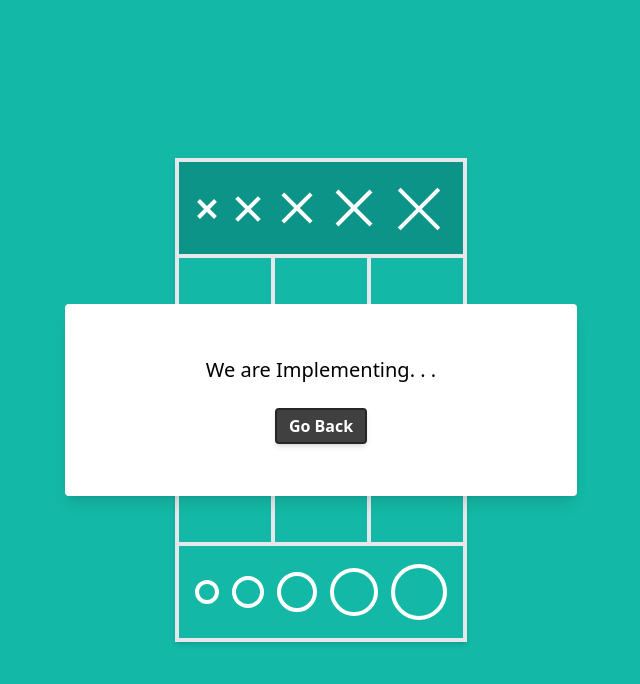
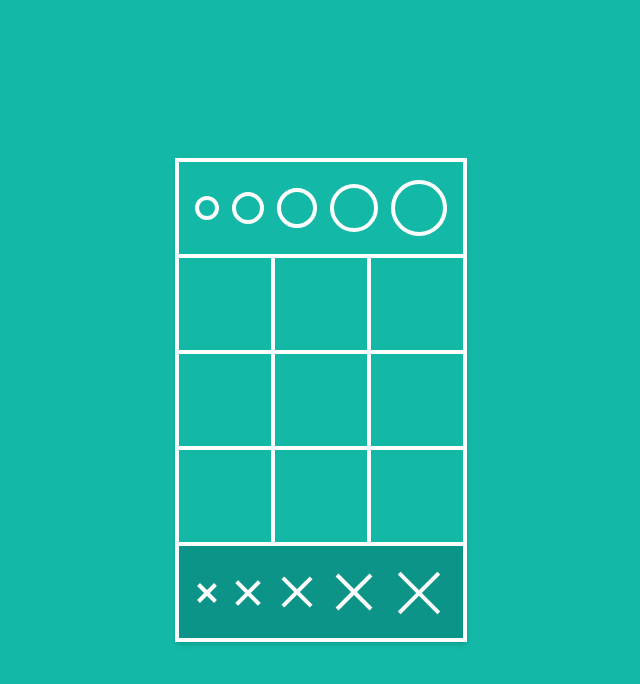
Before and after one commit to itzmeowww/beyond-tic-tac-toe, a Next.js app: page /ai in a window 1280 px wide. Shown: the top 684 px of the page, without its empty margins (319-959 px from the left). Built offline with nearby package versions, Linux system fonts and the light colour scheme.

Commit message:
add simple random bot

```diff
--- a/pages/ai.tsx
+++ b/pages/ai.tsx
@@ -1,15 +1,19 @@
 import Head from "next/head";
-import { useState } from "react";
+import Script from "next/script";
+import { useEffect, useRef, useState } from "react";
 import { useSpring, animated } from 'react-spring'
 import Icon from "../components/Icon";
 
+const Play = () => {
 
-const Play = () => {
+
+
+
     const fadeIn = useSpring({ to: { opacity: 1 }, from: { opacity: 0 }, delay: 0 })
     const moveIn = useSpring({ to: { opacity: 1, y: 0 }, from: { opacity: 0, y: -100 } })
 
 
-
+    const [completedLines, setCompletedLines] = useState([false, false, false, false, false, false, false, false])
     const [table, setTable] = useState([["", "", ""], ["", "", ""], ["", "", ""]])
     const [player, setPlayer] = useState("x")
     const [winner, setWinner] = useState("")
@@ -24,11 +28,13 @@ const Play = () => {
     const [sizeIdx, setSizeIdx] = useState(-1)
 
     const placeTable = (row: number, col: number) => {
+        const isEmpty = table[row][col] == ''
         const currentPlayer = table[row][col].split('_')[0];
         const currentSizeIdx = +table[row][col].split('_')[1];
 
         if (sizeIdx == -1) return;
-        if (currentPlayer == player || sizes[sizeIdx] <= sizes[currentSizeIdx]) return;
+        if (!isEmpty && (currentPlayer == player || sizes[sizeIdx] <= sizes[currentSizeIdx])) return;
+
         let newTable = [...table]
         newTable[row][col] = `${player}_${sizeIdx}`
         setTable(newTable)
@@ -47,9 +53,60 @@ const Play = () => {
 
         togglePlayer()
         validate()
-        checkPossible(newUsedX, newUsedO)
         setSizeIdx(-1)
     }
+
+    useEffect(() => {
+        if (winner == '') checkPossible()
+    }, [usedO, usedX])
+    useEffect(() => {
+
+        if (player == 'o' && winner == '') {
+
+            let availableIdx: number[] = []
+            usedO.forEach((value, _idx) => {
+                if (value == false) {
+                    availableIdx.push(_idx)
+                }
+            })
+
+            let botSelectedIdx = availableIdx[Math.floor(Math.random() * availableIdx.length)]
+
+            let availablePos: { i: number; j: number }[] = []
+            table.forEach((row, _r) => {
+                row.forEach((col, _c) => {
+                    if (+col.split('_')[1] < sizes[botSelectedIdx]) {
+                        availablePos.push({ i: _r, j: _c })
+                    }
+                    else if (col == '') {
+                        availablePos.push({ i: _r, j: _c })
+                    }
+                })
+            })
+            setSizeIdx(botSelectedIdx)
+            console.log(botSelectedIdx)
+            let botSelectedPos = availablePos[Math.floor(Math.random() * availablePos.length)]
+            console.log(botSelectedIdx, botSelectedPos)
+            setTimeout(() => {
+                let row = botSelectedPos.i
+                let col = botSelectedPos.j
+                let newTable = [...table]
+                newTable[row][col] = `${player}_${botSelectedIdx}`
+                setTable(newTable)
+
+                console.log(table)
+                let newUsedX = [...usedX]
+                let newUsedO = [...usedO]
+                newUsedO[botSelectedIdx] = true
+                setUsedO(newUsedO)
+
+                togglePlayer()
+                validate()
+                setSizeIdx(-1)
+            }, 500)
+
+        }
+    }, [player])
 
 
     const validate = () => {
@@ -74,6 +131,11 @@ const Play = () => {
                     if (couO >= goal) {
                         setWinner('o')
                     }
+                    if (couO >= goal || couX >= goal) {
+                        let newLines = [...completedLines]
+                        newLines[j] = true
+                        setCompletedLines(newLines)
+                    }
                 }
                 if (j + goal - 1 < tableWidth) {
                     let couX = 0;
@@ -91,6 +153,11 @@ const Play = () => {
                     }
                     if (couO >= goal) {
                         setWinner('o')
+                    }
+                    if (couO >= goal || couX >= goal) {
+                        let newLines = [...completedLines]
+                        newLines[3 + i] = true
+                        setCompletedLines(newLines)
                     }
                 }
 
@@ -118,6 +185,11 @@ const Play = () => {
                     if (couO >= goal) {
                         setWinner('o')
                     }
+                    if (couO >= goal || couX >= goal) {
+                        let newLines = [...completedLines]
+                        newLines[6] = true
+                        setCompletedLines(newLines)
+                    }
                 }
 
                 if (i + goal - 1 < tableHeight && j - (goal - 1) >= 0) {
@@ -138,6 +210,11 @@ const Play = () => {
                     if (couO >= goal) {
                         setWinner('o')
                     }
+                    if (couO >= goal || couX >= goal) {
+                        let newLines = [...completedLines]
+                        newLines[7] = true
+                        setCompletedLines(newLines)
+                    }
                 }
 
             }
@@ -145,18 +222,17 @@ const Play = () => {
 
     }
 
-
-    const checkPossible = (newUsedX: boolean[], newUsedO: boolean[]) => {
+    const checkPossible = () => {
         let maxSize = -1;
         let have = false
         sizes.forEach((size, _idx) => {
-            if (!newUsedO[_idx] || !newUsedX[_idx]) {
+            if (!usedO[_idx] || !usedX[_idx]) {
                 have = true
             }
-            if (player == 'o' && !newUsedO[_idx]) {
+            if (player == 'o' && !usedO[_idx]) {
                 maxSize = Math.max(maxSize, size)
             }
-            if (player == 'x' && !newUsedX[_idx]) {
+            if (player == 'x' && !usedX[_idx]) {
                 maxSize = Math.max(maxSize, size)
             }
         })
@@ -187,11 +263,20 @@ const Play = () => {
     }
 
     const reset = () => {
-        setWinner('')
+        setWinner("")
         setTable([["", "", ""], ["", "", ""], ["", "", ""]])
         setUsedO([false, false, false, false, false])
         setUsedX([false, false, false, false, false])
+        setCompletedLines([false, false, false, false, false, false, false, false])
+        togglePlayer()
+        setPlayer("x")
     }
+
+
+
+
+
+
     return (
         <div className="relative flex h-screen flex-col items-center justify-center bg-teal-500 overflow-hidden">
             <Head>
@@ -213,17 +298,11 @@ const Play = () => {
                 <meta property="twitter:title" content="Play with AI - Beyond Tic Tac Toe" />
                 <meta property="twitter:description" content="An upgraded tic-tac-toe, more challenging and more fun!" />
                 <meta property="twitter:image" content="https://beyond-tic-tac-toe.vercel.app/preview.jpeg" />
+
             </Head>
-            <animated.div style={fadeIn} className="flex flex-col justify-center items-center z-10 absolute w-full h-full ">
-                <div className="w-4/5 max-w-lg h-48 bg-white gap-6 flex flex-col justify-center items-center rounded shadow-lg" >
-                    <h1 className="text-xl">We are Implementing. . .</h1>
-                    <a href="/" onClick={reset} className='border-2 border-neutral-800 px-3 py-1 rounded bg-neutral-700 hover:bg-neutral-800 text-white shadow-md font-semibold transition-colors'>
-                        Go Back
-                    </a>
-                </div>
-            </animated.div>
+            <Script strategy="beforeInteractive" src="https://cdn.jsdelivr.net/pyodide/v0.20.0/full/pyodide.js"></Script>
             <animated.div style={gameEnd} className="flex flex-col justify-end mb-12 items-center z-10 absolute w-full h-full ">
-                <div className="w-4/5 max-w-lg h-48 bg-white gap-6 flex flex-col justify-center items-center rounded shadow-lg" >
+                <div className="w-4/5 max-w-md h-48 bg-white gap-6 flex flex-col justify-center items-center rounded shadow-lg" >
                     {winner == 'Draw' &&
                         <h1 className="text-xl font-semibold">
                             Draw
@@ -248,42 +327,52 @@ const Play = () => {
                 </div>
             </animated.div>
 
+            <animated.div style={fadeIn} className="">
+                {/* <a href="/" onClick={reset} className='border-2 border-neutral-800 px-3 py-1 rounded bg-neutral-700 hover:bg-neutral-800 text-white shadow-md font-semibold transition-colors text-xs'>
+                    Go Back
+                </a> */}
+                <div className="shadow-md" >
+                    <div className={`w-full border-white h-24 border-4 border-b-0 flex items-center justify-between px-4 ${player == 'o' ? 'bg-teal-600' : 'bg-transparent'}`}>
 
-            <animated.div style={fadeIn}>
-
-                <div className="shadow-md" >
-                    <div className={`w-full h-24 border-4 border-b-0 flex justify-between items-center px-4 ${player == 'x' ? 'bg-teal-600' : 'bg-transparent'}`}>
                         {sizes.map((size, _idx) =>
-                            <div className={`hover:cursor-pointer flex flex-col items-center justify-end ${usedX[_idx] && 'invisible'}`} onClick={() => { if (player == 'x') setSizeIdx(_idx) }}>
-                                <Icon name="x" select={sizeIdx == _idx && player == 'x'} size={size} />
+                            <div className={`flex flex-col items-center justify-end ${usedO[_idx] && 'invisible'}`} >
+                                <Icon name="o" select={sizeIdx == _idx && player == 'o'} size={size} />
                             </div>
                         )}
 
-
                     </div>
-                    <table className="border-2 table-auto border-collapse">
+                    <table className="relative border-2 border-white table-auto border-collapse">
                         <tbody>
                             {table.map((row, rowIdx) => {
                                 return <tr className="grid grid-cols-3">
                                     {row.map((col, colIdx) => {
                                         return <td onClick={() => {
                                             placeTable(rowIdx, colIdx);
-                                        }} className="text-xl h-24 w-24 border-2 flex items-center justify-center">
+                                        }} className="text-xl h-24 w-24 border-white border-2 flex items-center justify-center">
                                             <Icon name={col.split('_')[0]} size={sizes[+col.split('_')[1]]} select={false} />
                                         </td>
                                     })}
                                 </tr>
                             })}
                         </tbody>
+
+                        {completedLines[0] && <div className="h-72 left-12 w-1 bg-yellow-300 absolute top-0"></div>}
+                        {completedLines[1] && <div className="h-72 left-36 w-1 bg-yellow-300 absolute top-0"></div>}
+                        {completedLines[2] && <div className="h-72 right-12 w-1 bg-yellow-300 absolute top-0"></div>}
+
+                        {completedLines[3] && <div className="h-1 left-0 w-72 bg-yellow-300 absolute top-12"></div>}
+                        {completedLines[4] && <div className="h-1 left-0 w-72 bg-yellow-300 absolute top-36"></div>}
+                        {completedLines[5] && <div className="h-1 left-0 w-72 bg-yellow-300 absolute bottom-12"></div>}
+                        {completedLines[6] && <div className="rotate-45 w-96 -left-12 h-1 bg-yellow-300 absolute top-36"></div>}
+                        {completedLines[7] && <div className="-rotate-45 w-96 -left-12 h-1 bg-yellow-300 absolute top-36"></div>}
                     </table>
-                    <div className={`w-full h-24 border-4 border-t-0 flex items-center justify-between px-4 ${player == 'o' ? 'bg-teal-600' : 'bg-transparent'}`}>
 
+                    <div className={`w-full h-24 border-white border-4 border-t-0 flex justify-between items-center px-4 ${player == 'x' ? 'bg-teal-600' : 'bg-transparent'}`}>
                         {sizes.map((size, _idx) =>
-                            <div onClick={() => { if (player == 'o') setSizeIdx(_idx) }} className={`hover:cursor-pointer flex flex-col items-center justify-end ${usedO[_idx] && 'invisible'}`} >
-                                <Icon name="o" select={sizeIdx == _idx && player == 'o'} size={size} />
+                            <div className={`hover:cursor-pointer flex flex-col items-center justify-end ${usedX[_idx] && 'invisible'}`} onClick={() => { if (player == 'x') setSizeIdx(_idx) }}>
+                                <Icon name="x" select={sizeIdx == _idx && player == 'x'} size={size} />
                             </div>
                         )}
-
                     </div>
                 </div>
             </animated.div >
--- a/pages/index.tsx
+++ b/pages/index.tsx
@@ -68,6 +68,7 @@ const Home: NextPage = () => {
         <meta property="twitter:title" content="Beyond Tic Tac Toe" />
         <meta property="twitter:description" content="An upgraded tic-tac-toe, more challenging and more fun!" />
         <meta property="twitter:image" content="https://beyond-tic-tac-toe.vercel.app/preview.jpeg" />
+
       </Head>
 
       <main className="flex w-full flex-1 flex-col items-center justify-center text-center">
--- a/pages/play.tsx
+++ b/pages/play.tsx
@@ -1,5 +1,5 @@
 import Head from "next/head";
-import { useState } from "react";
+import { useEffect, useState } from "react";
 import { useSpring, animated } from 'react-spring'
 import Icon from "../components/Icon";
 
@@ -47,7 +47,6 @@ const Play = () => {
 
         togglePlayer()
         validate()
-        if (winner != '') checkPossible(newUsedX, newUsedO)
         setSizeIdx(-1)
     }
 
@@ -163,20 +162,22 @@ const Play = () => {
             }
         }
 
+
     }
 
 
-    const checkPossible = (newUsedX: boolean[], newUsedO: boolean[]) => {
+    const checkPossible = () => {
+
         let maxSize = -1;
         let have = false
         sizes.forEach((size, _idx) => {
-            if (!newUsedO[_idx] || !newUsedX[_idx]) {
+            if (!usedO[_idx] || !usedX[_idx]) {
                 have = true
             }
-            if (player == 'o' && !newUsedO[_idx]) {
+            if (player == 'o' && !usedO[_idx]) {
                 maxSize = Math.max(maxSize, size)
             }
-            if (player == 'x' && !newUsedX[_idx]) {
+            if (player == 'x' && !usedX[_idx]) {
                 maxSize = Math.max(maxSize, size)
             }
         })
@@ -205,6 +206,10 @@ const Play = () => {
             setPlayer('x')
         }
     }
+
+    useEffect(() => {
+        if (winner == '') checkPossible()
+    }, [usedO, usedX])
 
     const reset = () => {
         setWinner('')
@@ -266,13 +271,13 @@ const Play = () => {
                     Go Back
                 </a> */}
                 <div className="shadow-md" >
-                    <div className={`w-full h-24 border-white border-4 border-b-0 flex justify-between items-center px-4 ${player == 'x' ? 'bg-teal-600' : 'bg-transparent'}`}>
+                    <div className={`w-full border-white h-24 border-4 border-b-0 flex items-center justify-between px-4 ${player == 'o' ? 'bg-teal-600' : 'bg-transparent'}`}>
+
                         {sizes.map((size, _idx) =>
-                            <div className={`hover:cursor-pointer flex flex-col items-center justify-end ${usedX[_idx] && 'invisible'}`} onClick={() => { if (player == 'x') setSizeIdx(_idx) }}>
-                                <Icon name="x" select={sizeIdx == _idx && player == 'x'} size={size} />
+                            <div onClick={() => { if (player == 'o') setSizeIdx(_idx) }} className={`hover:cursor-pointer flex flex-col items-center justify-end ${usedO[_idx] && 'invisible'}`} >
+                                <Icon name="o" select={sizeIdx == _idx && player == 'o'} size={size} />
                             </div>
                         )}
-
 
                     </div>
                     <table className="relative border-2 border-white table-auto border-collapse">
@@ -300,16 +305,16 @@ const Play = () => {
                         {completedLines[6] && <div className="rotate-45 w-96 -left-12 h-1 bg-yellow-300 absolute top-36"></div>}
                         {completedLines[7] && <div className="-rotate-45 w-96 -left-12 h-1 bg-yellow-300 absolute top-36"></div>}
                     </table>
-
-                    <div className={`w-full border-white h-24 border-4 border-t-0 flex items-center justify-between px-4 ${player == 'o' ? 'bg-teal-600' : 'bg-transparent'}`}>
-
+                    <div className={`w-full h-24 border-white border-4 border-t-0 flex justify-between items-center px-4 ${player == 'x' ? 'bg-teal-600' : 'bg-transparent'}`}>
                         {sizes.map((size, _idx) =>
-                            <div onClick={() => { if (player == 'o') setSizeIdx(_idx) }} className={`hover:cursor-pointer flex flex-col items-center justify-end ${usedO[_idx] && 'invisible'}`} >
-                                <Icon name="o" select={sizeIdx == _idx && player == 'o'} size={size} />
+                            <div className={`hover:cursor-pointer flex flex-col items-center justify-end ${usedX[_idx] && 'invisible'}`} onClick={() => { if (player == 'x') setSizeIdx(_idx) }}>
+                                <Icon name="x" select={sizeIdx == _idx && player == 'x'} size={size} />
                             </div>
                         )}
 
+
                     </div>
+
                 </div>
             </animated.div >
         </div >
```
Also changed, not shown: 1 other file (tests, documents, lock files or other folders).
